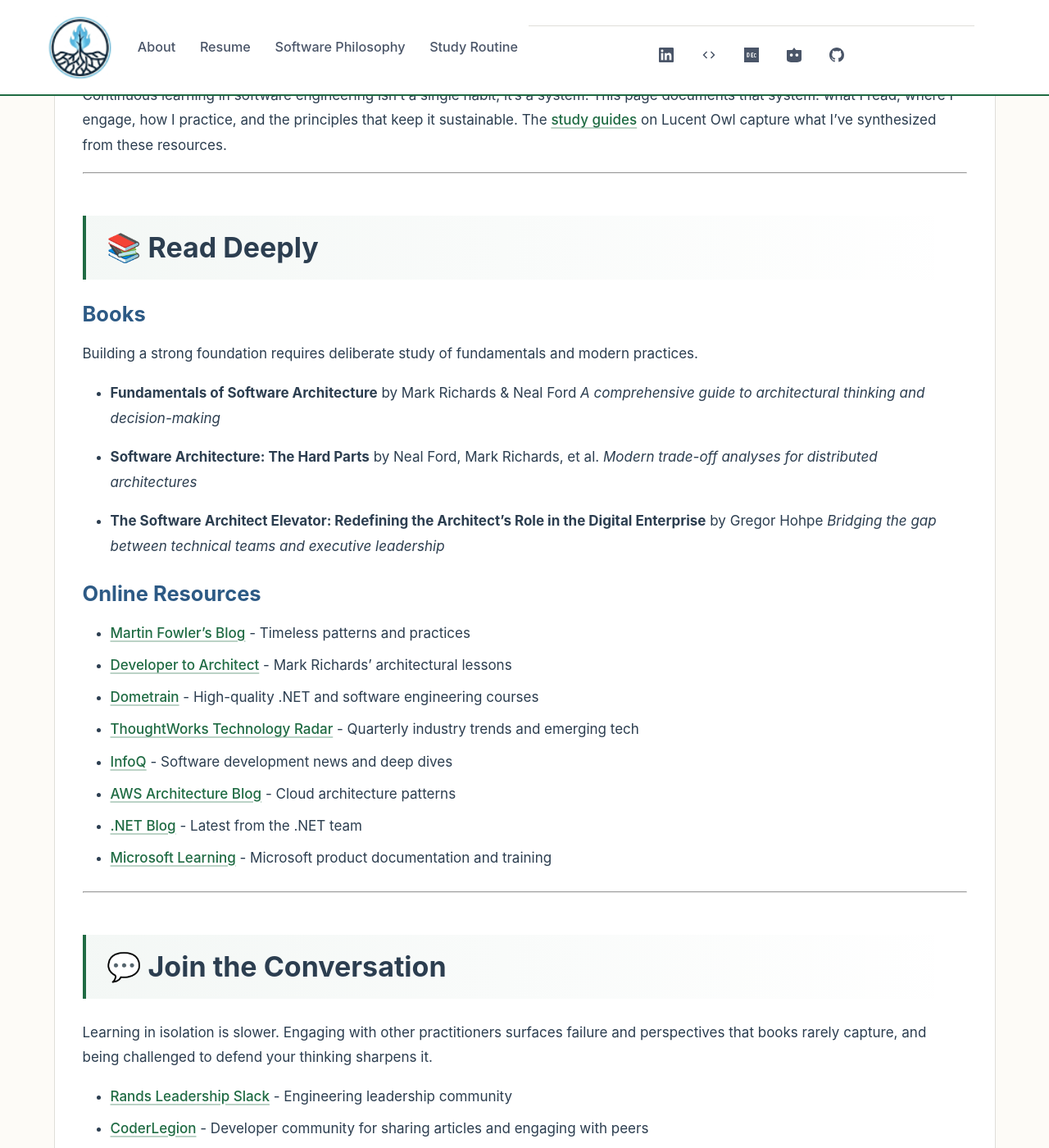
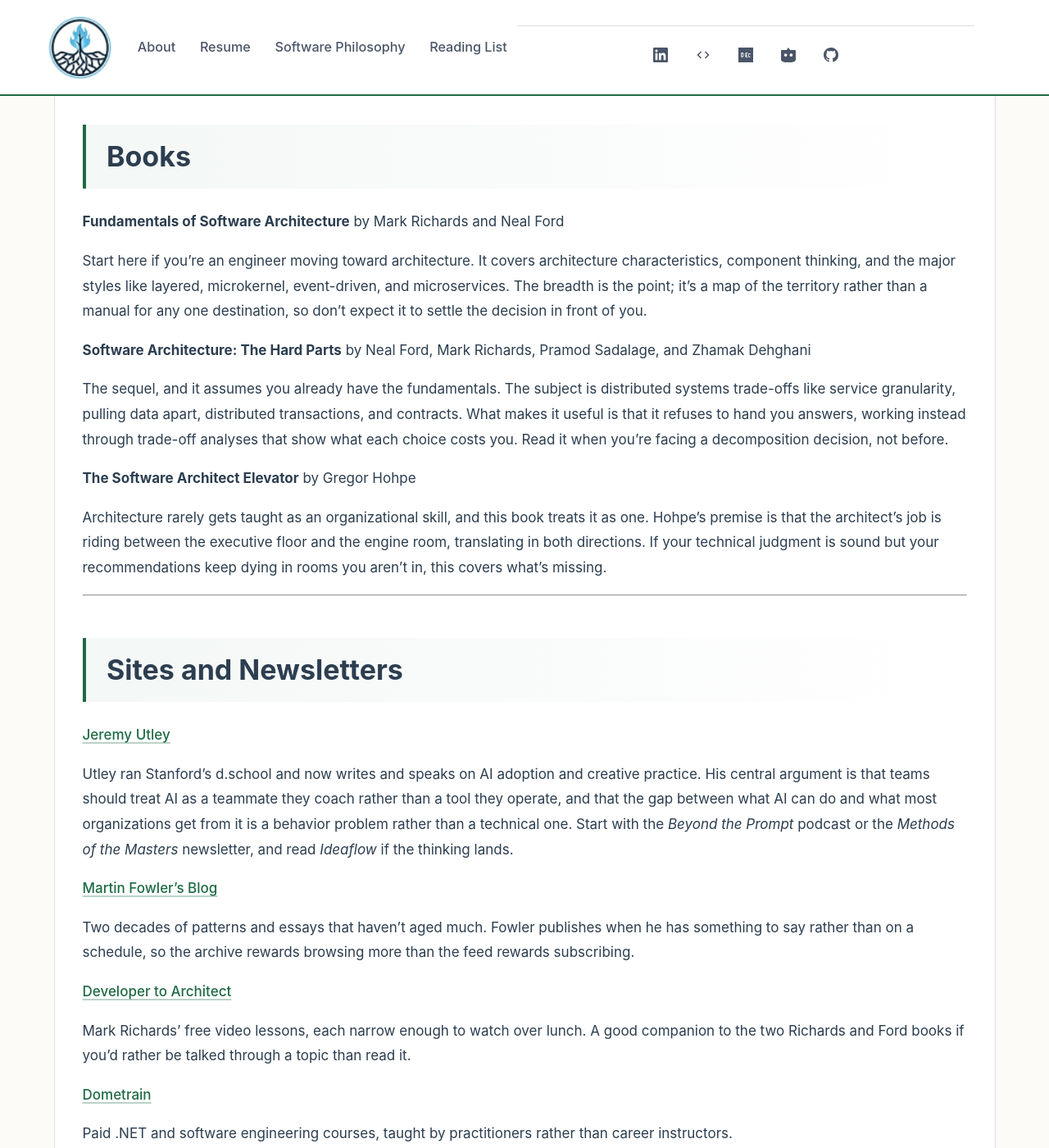
Before and after one commit to stevenstuartm/stevenstuartm.github.io, a Jekyll site: the page built from pages/study-routine.md, in a window 1280 px wide and 1400 px high, scrolled down 190 px. Shown: the whole window at 82% size. Built offline with Jekyll 4.4.1, drawn with Linux system fonts in a browser that asks for light colours; some of the changed text lies outside the part shown.

Commit message:
Repurpose the study routine page to simply list suggested books and online resources

```diff
--- a/_config.yml
+++ b/_config.yml
@@ -3,7 +3,7 @@ title: Architecture Insights
 description: Clarity from complexity. Practical insights on building software architectures that serve real needs and deliver genuine value.
 baseurl: ""
 url: "https://stevenstuartm.com"
-version: 1.0.16
+version: 1.1.0
 
 # Author information
 author:
--- a/_includes/header.html
+++ b/_includes/header.html
@@ -16,7 +16,7 @@
                     <a href="{{ '/about.html' | relative_url }}">About</a>
                     <a href="{{ '/resume.html' | relative_url }}">Resume</a>
                     <a href="{{ '/philosophy.html' | relative_url }}">Software Philosophy</a>
-                    <a href="{{ '/study-routine.html' | relative_url }}">Study Routine</a>
+                    <a href="{{ '/study-routine.html' | relative_url }}">Reading List</a>
                 </nav>
                 <div class="header-social">
                     {% include social-links.html modifier="-header" %}
--- a/pages/study-routine.md
+++ b/pages/study-routine.md
@@ -1,77 +1,55 @@
 ---
 layout: page
-title: Study Routine
-description: "A continuous learning framework for software architects and engineers; my approach to staying sharp and growing in the field."
+title: Reading List
+description: "Books and sites I recommend for software architecture and engineering leadership"
 permalink: /study-routine.html
 ---
+## Books
 
-Continuous learning in software engineering isn't a single habit; it's a system. This page documents that system: what I read, where I engage, how I practice, and the principles that keep it sustainable. The [study guides](https://lucentowl.com/study-guides.html){:target="_blank" rel="noopener noreferrer"} on Lucent Owl capture what I've synthesized from these resources.
+**Fundamentals of Software Architecture** by Mark Richards and Neal Ford
+
+Start here if you're an engineer moving toward architecture. It covers architecture characteristics, component thinking, and the major styles like layered, microkernel, event-driven, and microservices. The breadth is the point; it's a map of the territory rather than a manual for any one destination, so don't expect it to settle the decision in front of you.
+
+**Software Architecture: The Hard Parts** by Neal Ford, Mark Richards, Pramod Sadalage, and Zhamak Dehghani
+
+The sequel, and it assumes you already have the fundamentals. The subject is distributed systems trade-offs like service granularity, pulling data apart, distributed transactions, and contracts. What makes it useful is that it refuses to hand you answers, working instead through trade-off analyses that show what each choice costs you. Read it when you're facing a decomposition decision, not before.
+
+**The Software Architect Elevator** by Gregor Hohpe
+
+Architecture rarely gets taught as an organizational skill, and this book treats it as one. Hohpe's premise is that the architect's job is riding between the executive floor and the engine room, translating in both directions. If your technical judgment is sound but your recommendations keep dying in rooms you aren't in, this covers what's missing.
 
 ---
 
-## 📚 Read Deeply
+## Sites and Newsletters
 
-### Books
+**[Jeremy Utley](https://www.jeremyutley.com/){:target="_blank" rel="noopener noreferrer"}**
 
-Building a strong foundation requires deliberate study of fundamentals and modern practices.
+Utley ran Stanford's d.school and now writes and speaks on AI adoption and creative practice. His central argument is that teams should treat AI as a teammate they coach rather than a tool they operate, and that the gap between what AI can do and what most organizations get from it is a behavior problem rather than a technical one. Start with the *Beyond the Prompt* podcast or the *Methods of the Masters* newsletter, and read *Ideaflow* if the thinking lands.
 
-- **Fundamentals of Software Architecture** by Mark Richards & Neal Ford
-  *A comprehensive guide to architectural thinking and decision-making*
+**[Martin Fowler's Blog](https://martinfowler.com/){:target="_blank" rel="noopener noreferrer"}**
 
-- **Software Architecture: The Hard Parts** by Neal Ford, Mark Richards, et al.
-  *Modern trade-off analyses for distributed architectures*
+Two decades of patterns and essays that haven't aged much. Fowler publishes when he has something to say rather than on a schedule, so the archive rewards browsing more than the feed rewards subscribing.
 
-- **The Software Architect Elevator: Redefining the Architect's Role in the Digital Enterprise** by Gregor Hohpe
-  *Bridging the gap between technical teams and executive leadership*
+**[Developer to Architect](https://developertoarchitect.com/lessons/){:target="_blank" rel="noopener noreferrer"}**
 
-### Online Resources
+Mark Richards' free video lessons, each narrow enough to watch over lunch. A good companion to the two Richards and Ford books if you'd rather be talked through a topic than read it.
 
-- [Martin Fowler's Blog](https://martinfowler.com/){:target="_blank" rel="noopener noreferrer"} - Timeless patterns and practices
-- [Developer to Architect](https://developertoarchitect.com/lessons/){:target="_blank" rel="noopener noreferrer"} - Mark Richards' architectural lessons
-- [Dometrain](https://dometrain.com/courses/){:target="_blank" rel="noopener noreferrer"} - High-quality .NET and software engineering courses
-- [ThoughtWorks Technology Radar](https://www.thoughtworks.com/en-us/radar){:target="_blank" rel="noopener noreferrer"} - Quarterly industry trends and emerging tech
-- [InfoQ](https://www.infoq.com/){:target="_blank" rel="noopener noreferrer"} - Software development news and deep dives
-- [AWS Architecture Blog](https://aws.amazon.com/blogs/architecture/){:target="_blank" rel="noopener noreferrer"} - Cloud architecture patterns
-- [.NET Blog](https://devblogs.microsoft.com/dotnet/){:target="_blank" rel="noopener noreferrer"} - Latest from the .NET team
-- [Microsoft Learning](https://learn.microsoft.com/en-us/training/){:target="_blank" rel="noopener noreferrer"} - Microsoft product documentation and training
+**[Dometrain](https://dometrain.com/courses/){:target="_blank" rel="noopener noreferrer"}**
 
----
+Paid .NET and software engineering courses, taught by practitioners rather than career instructors.
 
-## 💬 Join the Conversation
+**[ThoughtWorks Technology Radar](https://www.thoughtworks.com/en-us/radar){:target="_blank" rel="noopener noreferrer"}**
 
-Learning in isolation is slower. Engaging with other practitioners surfaces failure and perspectives that books rarely capture, and being challenged to defend your thinking sharpens it.
+A quarterly assessment of what's emerging, what's proven, and what to stop using. The "hold" ring is the part I read first, since almost nobody else publishes what they'd walk away from.
 
-- [Rands Leadership Slack](https://randsinrepose.com/welcome-to-rands-leadership-slack/){:target="_blank" rel="noopener noreferrer"} - Engineering leadership community
-- [CoderLegion](https://coderlegion.com/){:target="_blank" rel="noopener noreferrer"} - Developer community for sharing articles and engaging with peers
-- [DEV Community](https://dev.to){:target="_blank" rel="noopener noreferrer"} - Developer community and technical writing platform
-- Technical conferences and meetups (virtual and in-person)
+**[InfoQ](https://www.infoq.com/){:target="_blank" rel="noopener noreferrer"}**
 
----
+News and deep dives, with a good hit rate on conference talk writeups that save you the hour of video.
 
-## 🛠️ Practice with POCs and Open Source
+**[AWS Architecture Blog](https://aws.amazon.com/blogs/architecture/){:target="_blank" rel="noopener noreferrer"}**
 
-Theory without practice is incomplete. Building POCs for technologies on your radar is the fastest way to expose gaps in your understanding; you discover in an afternoon what a book might not make clear in a chapter. Contributing to open source, experimenting with new patterns in side projects, and improving your own development workflows keeps skills from atrophying between major projects.
+Cloud patterns from the people who operate the services, which beats the secondhand version.
 
-The goal is shipping something every month, even if small. Consistent practice outperforms sporadic intensive bursts.
+**[.NET Blog](https://devblogs.microsoft.com/dotnet/){:target="_blank" rel="noopener noreferrer"} and [Microsoft Learn](https://learn.microsoft.com/en-us/training/){:target="_blank" rel="noopener noreferrer"}**
 
----
-
-## 🧮 Practice Data Structures & Algorithms
-
-[LeetCode](https://leetcode.com/){:target="_blank" rel="noopener noreferrer"} practice keeps problem-solving instincts active:
-
-- **Weekly practice:** 2-3 problems minimum
-- **Focus areas:** System design, algorithms, optimization
-- **Review patterns:** Common approaches for efficiency
-
-Algorithmic thinking improves more than interview performance; it sharpens day-to-day planning and problem decomposition.
-
----
-
-## 💡 Principles for Sustainable Learning
-
-1. **Consistency over intensity**: Small, regular effort beats marathon sessions
-2. **Balance breadth and depth**: Survey widely, dive deep selectively
-3. **Practice in public**: Share learnings through [writing](https://lucentowl.com/blog.html){:target="_blank" rel="noopener noreferrer"}, talks, or open source
-4. **Connect the dots**: Link new knowledge to existing experience
-5. **Stay curious, stay humble**: There's always more to learn
+Framework creators document their own tools better than third-party instructors do. When I need to learn a .NET feature, this is the first stop and usually the only one.
```
Also changed, not shown: README.md.
